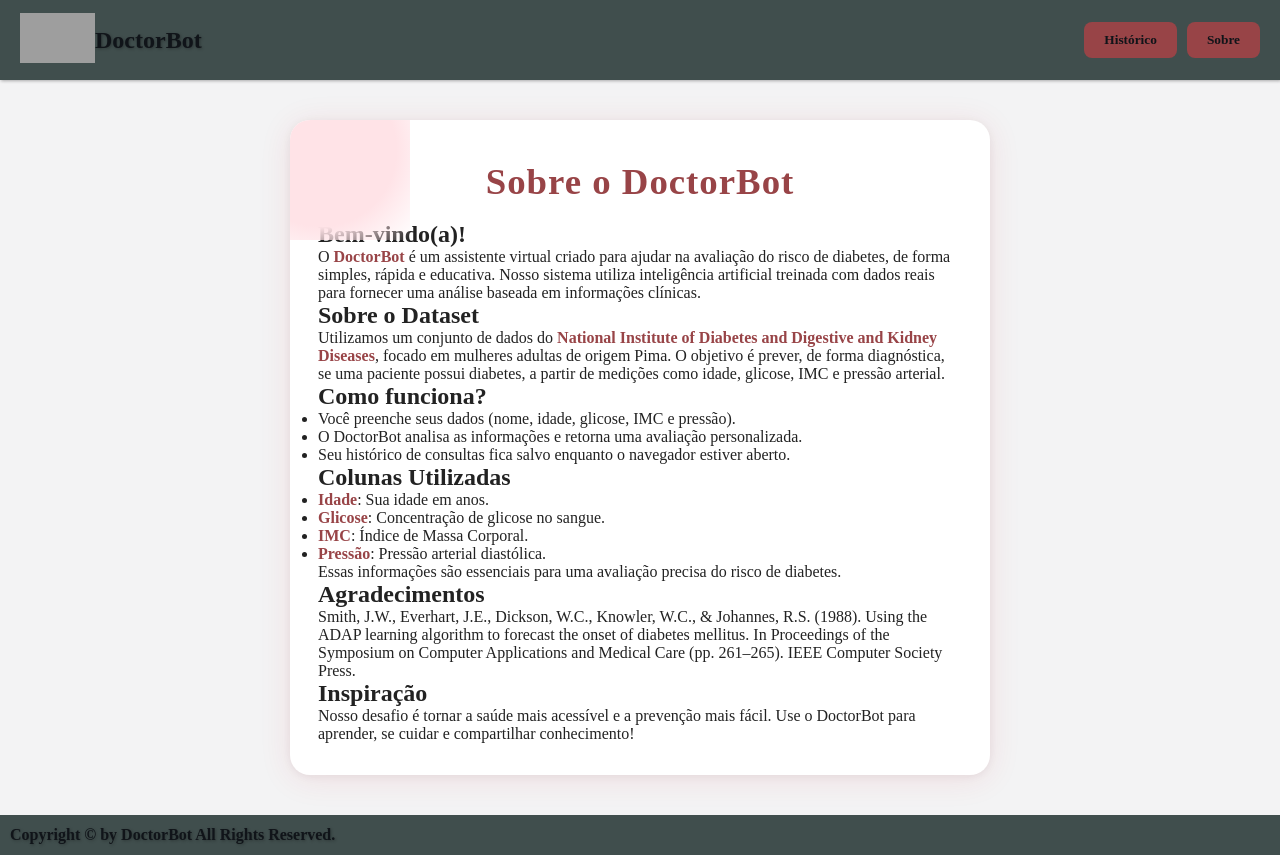
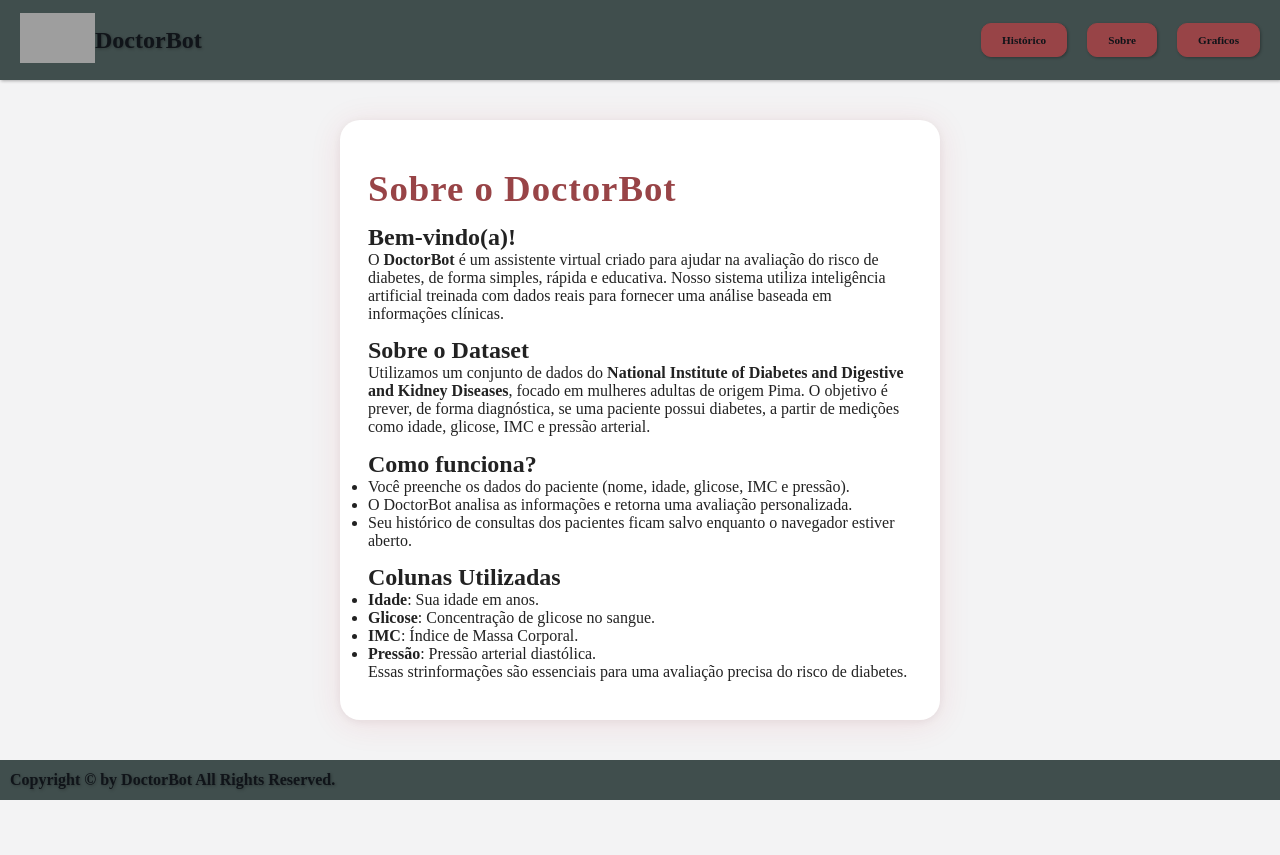
Before and after one commit to MateusBVieiraD/Front-end_DoctorBot, a React (Vite) app in the folder doctor-bot/: page /sobre in a window 1280 px wide. After the commit the page ends 800 px from the top, so only its background shows below. Built offline with nearby package versions, Linux system fonts and the light colour scheme; grey boxes are pictures that could not be loaded; a web font is replaced by a local one.

Commit message:
Adição da área de gráficos, ajustes nas modals e no design

```diff
--- a/doctor-bot/src/App.tsx
+++ b/doctor-bot/src/App.tsx
@@ -6,6 +6,7 @@
 import { BrowserRouter as Router, Routes, Route } from 'react-router-dom'
 import { Historico } from './components/Historico/Historico';
 import About from './components/About/About';
+import Graficos from './components/Graficos/Graficos'
 
 
 
@@ -20,6 +21,7 @@
         <Route path='/avaliar' element={<ChatBot />} />
         <Route path='/historico' element={<Historico />} />
         <Route path='/sobre' element={<About />} />
+        <Route path='/graficos' element={<Graficos />} />
       </Routes>
       <Footer />
     </Router>
--- a/doctor-bot/src/components/About/About.css
+++ b/doctor-bot/src/components/About/About.css
@@ -1,62 +1,28 @@
 .about-container {
-  max-width: 700px;
-  margin: 40px auto;
-  background: #fff;
+  width: 50%;
+  height: 80vh;
+  display: flex;
+  justify-content: space-around;
+  align-items: start;
+  flex-direction: column;
+  background-color: #fff;
   border-radius: 20px;
   box-shadow: 0 4px 32px rgba(215,38,61,0.10), 0 1.5px 8px rgba(0,0,0,0.06);
   padding: 40px 28px 32px 28px;
   color: #222;
-  font-family: 'Segoe UI', Arial, sans-serif;
-  position: relative;
-  overflow: hidden;
+
 }
-.about-container:before {
-  content: '';
-  position: absolute;
-  top: -60px; left: -60px;
-  width: 180px; height: 180px;
-  background: radial-gradient(circle, #ffe3e7 60%, transparent 100%);
-  z-index: 0;
-}
+
 .about-container h1 {
   font-size: 2.3rem;
-  margin-bottom: 18px;
-  color: var(--red, #d7263d);
+  color: var(--red);
   text-align: center;
   letter-spacing: 1px;
   font-weight: 800;
 }
-.about-section {
-  margin-bottom: 32px;
-  position: relative;
-  z-index: 1;
+
+.texto{
+  display: flex;
+  flex-direction: column;
+  align-items: start;
 }
-.about-section h2 {
-  font-size: 1.25rem;
-  color: var(--red, #d7263d);
-  margin-bottom: 8px;
-  font-weight: 700;
-}
-.about-section ul {
-  margin: 10px 0 10px 24px;
-  padding-left: 0;
-}
-.about-section li {
-  margin-bottom: 6px;
-  font-size: 1.05rem;
-}
-.about-section p {
-  font-size: 1.08rem;
-  line-height: 1.7;
-}
-.about-container b, .about-container strong {
-  color: var(--red, #d7263d);
-}
-@media (max-width: 600px) {
-  .about-container {
-    padding: 16px 4px;
-  }
-  .about-section h2 {
-    font-size: 1.1rem;
-  }
-}
--- a/doctor-bot/src/components/About/About.tsx
+++ b/doctor-bot/src/components/About/About.tsx
@@ -2,52 +2,69 @@
 import "./About.css";
 
 const About = () => (
+  <div className="container">
     <div className="about-container">
       <h1>Sobre o DoctorBot</h1>
-    <section>
+      <div className="texto">
         <h2>Bem-vindo(a)!</h2>
         <p>
-        O <b>DoctorBot</b> é um assistente virtual criado para ajudar na avaliação do risco de diabetes, de forma simples, rápida e educativa. Nosso sistema utiliza inteligência artificial treinada com dados reais para fornecer uma análise baseada em informações clínicas.
+          O <b>DoctorBot</b> é um assistente virtual criado para ajudar na
+          avaliação do risco de diabetes, de forma simples, rápida e educativa.
+          Nosso sistema utiliza inteligência artificial treinada com dados reais
+          para fornecer uma análise baseada em informações clínicas.
         </p>
-    </section>
-    <section>
+      </div>
+      <div className="texto">
         <h2>Sobre o Dataset</h2>
         <p>
-        Utilizamos um conjunto de dados do <b>National Institute of Diabetes and Digestive and Kidney Diseases</b>, focado em mulheres adultas de origem Pima. O objetivo é prever, de forma diagnóstica, se uma paciente possui diabetes, a partir de medições como idade, glicose, IMC e pressão arterial.
+          Utilizamos um conjunto de dados do{" "}
+          <b>
+            National Institute of Diabetes and Digestive and Kidney Diseases
+          </b>
+          , focado em mulheres adultas de origem Pima. O objetivo é prever, de
+          forma diagnóstica, se uma paciente possui diabetes, a partir de
+          medições como idade, glicose, IMC e pressão arterial.
         </p>
-    </section>
-    <section>
+      </div>
+      <div className="texto">
         <h2>Como funciona?</h2>
         <ul>
-        <li>Você preenche seus dados (nome, idade, glicose, IMC e pressão).</li>
-        <li>O DoctorBot analisa as informações e retorna uma avaliação personalizada.</li>
-        <li>Seu histórico de consultas fica salvo enquanto o navegador estiver aberto.</li>
+          <li>
+            Você preenche os dados do paciente (nome, idade, glicose, IMC e
+            pressão).
+          </li>
+          <li>
+            O DoctorBot analisa as informações e retorna uma avaliação
+            personalizada.
+          </li>
+          <li>
+            Seu histórico de consultas dos pacientes ficam salvo enquanto o
+            navegador estiver aberto.
+          </li>
         </ul>
-    </section>
-    <section>
+      </div>
+      <div className="texto">
         <h2>Colunas Utilizadas</h2>
         <ul>
-        <li><b>Idade</b>: Sua idade em anos.</li>
-        <li><b>Glicose</b>: Concentração de glicose no sangue.</li>
-        <li><b>IMC</b>: Índice de Massa Corporal.</li>
-        <li><b>Pressão</b>: Pressão arterial diastólica.</li>
+          <li>
+            <b>Idade</b>: Sua idade em anos.
+          </li>
+          <li>
+            <b>Glicose</b>: Concentração de glicose no sangue.
+          </li>
+          <li>
+            <b>IMC</b>: Índice de Massa Corporal.
+          </li>
+          <li>
+            <b>Pressão</b>: Pressão arterial diastólica.
+          </li>
         </ul>
         <p>
-        Essas informações são essenciais para uma avaliação precisa do risco de diabetes.
+          Essas strinformações são essenciais para uma avaliação precisa do
+          risco de diabetes.
         </p>
-    </section>
-    <section>
-      <h2>Agradecimentos</h2>
-      <p>
-        Smith, J.W., Everhart, J.E., Dickson, W.C., Knowler, W.C., & Johannes, R.S. (1988). Using the ADAP learning algorithm to forecast the onset of diabetes mellitus. In Proceedings of the Symposium on Computer Applications and Medical Care (pp. 261–265). IEEE Computer Society Press.
-      </p>
-    </section>
-    <section>
-      <h2>Inspiração</h2>
-      <p>
-        Nosso desafio é tornar a saúde mais acessível e a prevenção mais fácil. Use o DoctorBot para aprender, se cuidar e compartilhar conhecimento!
-      </p>
-    </section>
+      </div>
+    </div>
   </div>
 );
 
--- a/doctor-bot/src/components/ChatBot/ChatBot.tsx
+++ b/doctor-bot/src/components/ChatBot/ChatBot.tsx
@@ -49,7 +49,7 @@
         pressao: form.pressao,
       }).toString();
 
-      const url = `https://a7fd-2804-14c-65c1-48de-00-1001.ngrok-free.app/avaliar?${queryParams}`;
+      const url = `https://2a88-2804-14c-65c1-48de-00-1001.ngrok-free.app/avaliar?${queryParams}`;
 
       const response = await fetch(url, {
         method: "GET",
@@ -69,7 +69,7 @@
         setResultadoIA(resultado);
         setShowModal(true);
         // Salva o histórico em cookie (session cookie)
-        let historicoAtual: any[] = [];
+        let historicoAtual = [];
         const historicoCookie = document.cookie.split('; ').find(row => row.startsWith('historico='));
         if (historicoCookie) {
           try {
@@ -222,7 +222,7 @@
               </div>
               <div className="skeleton-bar"></div>
               <div className="skeleton-bar short"></div>
-              <p style={{marginTop: 24, color: 'var(--black)', fontWeight: 'bold'}}>A IA está analisando seus dados...</p>
+              <p style={{marginTop: 24, color: 'var(--black)', fontWeight: 'bold'}}>A IA está analisando os dados do paciente...</p>
             </div>
           </div>
         )}
--- /dev/null
+++ b/doctor-bot/src/components/Graficos/Graficos.css
@@ -0,0 +1,23 @@
+.container{
+    padding: 40px;
+    gap: 15px;
+
+}
+
+.img{
+    width: 50%;
+    height: 100%;
+    background-color: #fff;
+    border-radius: 10px;
+    box-shadow: 1px 1px 3px rgba(0, 0, 0, 0.3);
+    display: flex;
+    flex-direction: column;
+    justify-content: center;
+    align-items: center;
+    padding: 20px;
+}
+
+.img > img{
+    width: 100%;
+    height: 300px;
+}
--- /dev/null
+++ b/doctor-bot/src/components/Graficos/Graficos.tsx
@@ -0,0 +1,20 @@
+import "./Graficos.css";
+
+function Graficos() {
+  return (
+    <>
+      <div className="container">
+        <h2>Gráficos de precisão da IA</h2>
+
+        <div className="img">
+          <label>Matriz de confusão da IA:</label>
+          <img src="src\img\Figure_1.png" alt="" />
+          <label>Comparação de classes reais e previstas:</label>
+          <img src="src\img\Figure_2.png" alt="" />
+        </div>
+      </div>
+    </>
+  );
+}
+
+export default Graficos;
--- a/doctor-bot/src/components/Header/Header.css
+++ b/doctor-bot/src/components/Header/Header.css
@@ -3,10 +3,15 @@
     height: 10vh;
     background-color: var(--grey);
     display: flex;
-    justify-content: start;
+    justify-content: space-around;
     align-items: center;
     padding: 20px;
     box-shadow: 1px 1px 3px rgba(0, 0, 0, 0.3);
+}
+
+.logo-nome{
+  display: flex;
+  align-items: center;
 }
 
 .logo > img{
@@ -19,11 +24,26 @@
     color: var(--black);
 }
 
-.header button {
-  transition: background 0.2s, color 0.2s, box-shadow 0.2s;
+.header > .botao{
+  width: 100%;
+  display: flex;
+  justify-content: end;
+  gap: 20px;
 }
-.header button:hover {
-  background: var(--black, #222);
-  color: var(--red, #d7263d);
-  box-shadow: 0 2px 8px rgba(0,0,0,0.10);
+
+.header >.botao > button{
+    padding: 10px 20px;
+    border-radius: 10px;
+    background-color: var(--red);
+    border: 1px var(--red) solid;
+    color: var(--black);
+    font-size: .7rem;
+    font-weight: bolder;
+    box-shadow: 1px 1px 3px rgba(0, 0, 0, 0.3);
 }
+
+.header > .botao > button:hover{
+    color: var(--red);
+    background-color: var(--white);
+    transition: .4s;
+}
--- a/doctor-bot/src/components/Header/Header.tsx
+++ b/doctor-bot/src/components/Header/Header.tsx
@@ -1,28 +1,34 @@
-import './Header.css'
-import { useNavigate } from 'react-router-dom'
+import "./Header.css";
+import { useNavigate } from "react-router-dom";
 
-function Header(){
+function Header() {
   const navigate = useNavigate();
-    return(
+  return (
     <>
-            <header className='header'>
-                <div className="logo" style={{cursor: 'pointer'}} onClick={() => navigate('/')}>
-                    <img src="src\\img\\pngtree-stethoscope-cartoon-medical-png-image_6663953.png" alt="Logo DoctorBot" />
+      <header className="header">
+        <div className="logo-nome">
+          <div
+            className="logo"
+            style={{ cursor: "pointer" }}
+            onClick={() => navigate("/")}
+          >
+            <img
+              src="src\\img\\pngtree-stethoscope-cartoon-medical-png-image_6663953.png"
+              alt="Logo DoctorBot"
+            />
           </div>
           <div className="nome">
             <h2>DoctorBot</h2>
           </div>
-                <div style={{ display: 'flex', gap: '10px', marginLeft: 'auto' }}>
-                    <button onClick={() => navigate('/historico')} style={{ padding: '10px 20px', borderRadius: '8px', background: 'var(--red)', color: 'var(--black)', border: 'none', fontWeight: 'bold', cursor: 'pointer' }}>
-                        Histórico
-                    </button>
-                    <button onClick={() => navigate('/sobre')} style={{ padding: '10px 20px', borderRadius: '8px', background: 'var(--red)', color: 'var(--black)', border: 'none', fontWeight: 'bold', cursor: 'pointer' }}>
-                        Sobre
-                    </button>
+        </div>
+        <div className="botao">
+          <button onClick={() => navigate("/historico")}>Histórico</button>
+          <button onClick={() => navigate("/sobre")}>Sobre</button>
+          <button onClick={() => navigate("/graficos")}>Graficos</button>
         </div>
       </header>
     </>
-    )
+  );
 }
 
-export default Header
+export default Header;
--- a/doctor-bot/src/components/Historico/Historico.tsx
+++ b/doctor-bot/src/components/Historico/Historico.tsx
@@ -1,7 +1,10 @@
 import './Historico.css'
 import { useEffect, useState } from 'react'
+import { useNavigate } from 'react-router-dom'
 
 export function Historico() {
+  const navigate = useNavigate()
+
   const [historico, setHistorico] = useState<any[]>([]);
 
   useEffect(() => {
@@ -19,12 +22,20 @@
   }, []);
 
   return (
-    <div className="container">
+    <div
+      className="container"
+      style={{
+        height: '85vh', // Sempre começa com 80vh
+        display: 'flex',
+        flexDirection: 'column',
+        justifyContent: 'flex-start'
+      }}
+    >
       <h2>Histórico de Pesquisas</h2>
       {historico.length === 0 ? (
         <p>Nenhuma pesquisa realizada ainda.</p>
       ) : (
-        <ul style={{ width: '100%', padding: 0 }}>
+        <ul style={{ width: '100%', padding: 0, overflowY: 'auto', flex: 1 }}>
           {historico.map((item, idx) => (
             <li key={idx} className="historico-item">
               <span className="historico-label">Nome:</span> <span className="historico-value">{item.nome || '-'}</span> |
@@ -37,6 +48,10 @@
           ))}
         </ul>
       )}
+
+      <div className="botao">
+                <button onClick={() => navigate('/avaliar')}>Consultar DoctorBot</button>
+            </div>
     </div>
   );
 }
--- a/doctor-bot/src/index.css
+++ b/doctor-bot/src/index.css
@@ -1,6 +1,6 @@
 @font-face {
     font-family: 'Graphik';
-    src: url('C:\Users\Mateus\Desktop\projeto-doctorbot\doctor-bot\src\font\Graphik-Regular.woff2') format('woff2');
+    src: url('C:\Users\Mateus\Desktop\projeto-doctorbot\Front-end_DoctorBot\doctor-bot\src\font\Graphik-Regular.woff2') format('woff2');
     font-weight: normal;
     font-style: normal;
 }
```
Also changed, not shown: doctor-bot/src/img/Figure_1.png (added), doctor-bot/src/img/Figure_2.png (added). Lines whose indentation alone changed are shown as unchanged.
